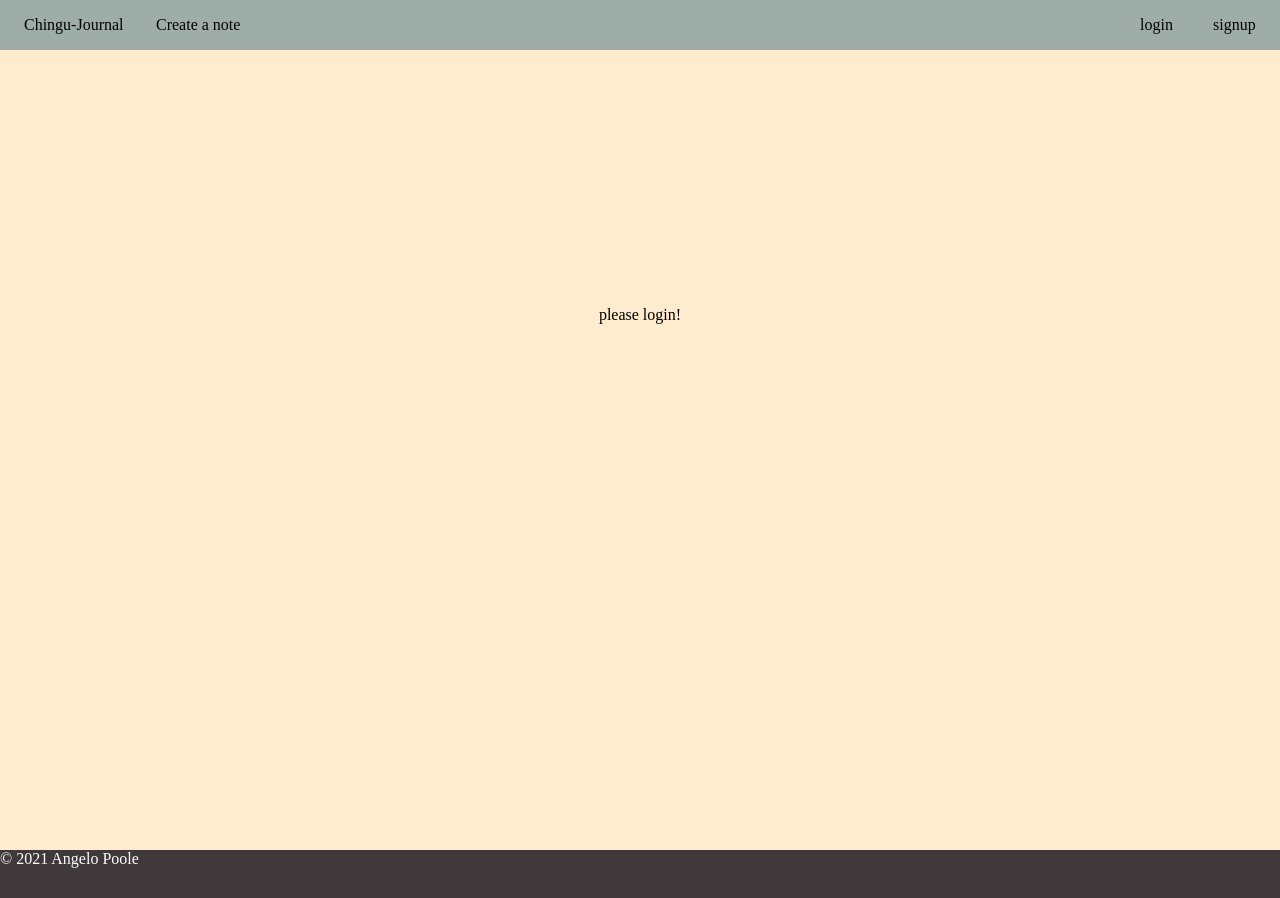
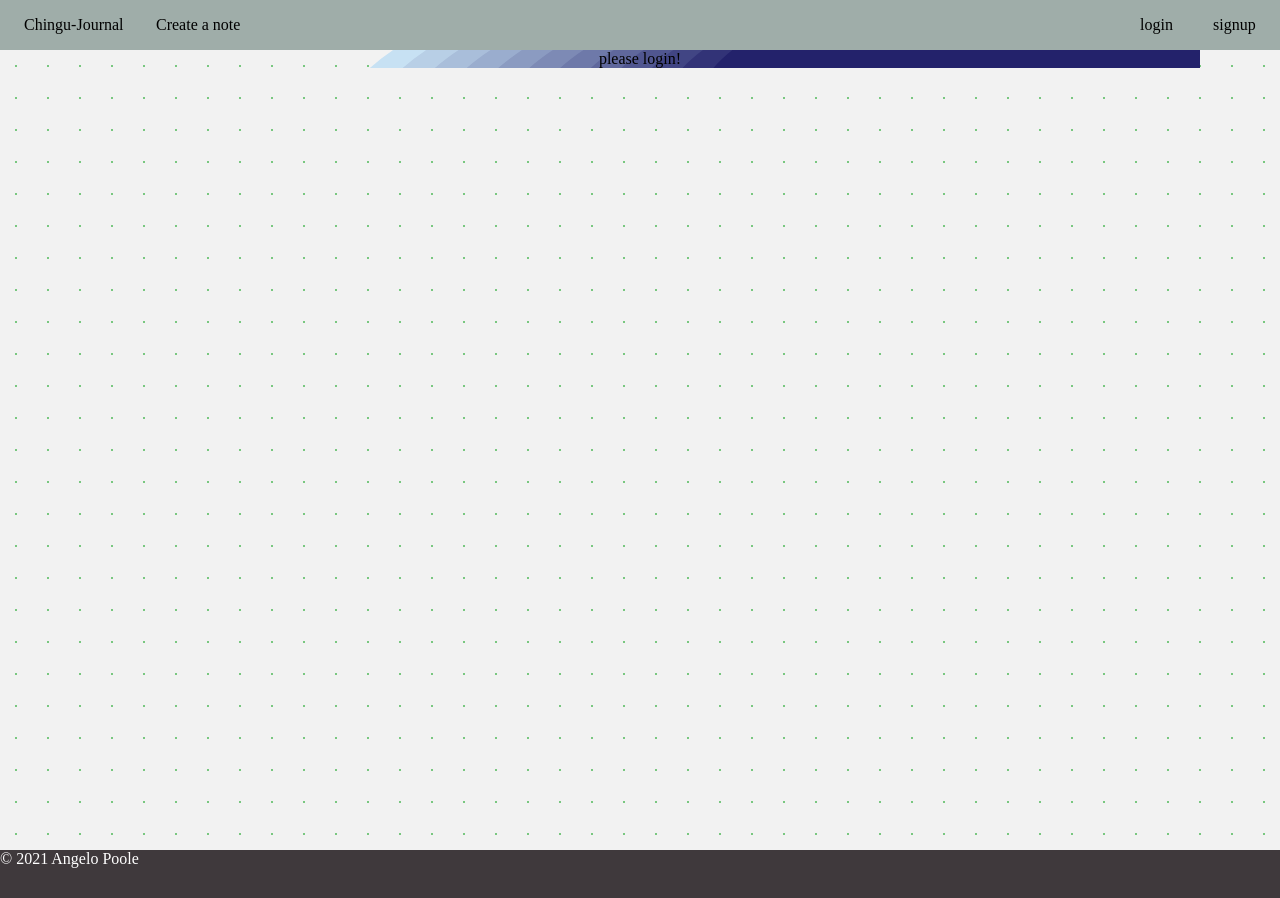
Before and after one commit to angelopoole/chingu-journalSolo, a React (Create React App) app in the folder Client/: page / in a window 1280 px wide. Built offline with nearby package versions, Linux system fonts and the light colour scheme.

Commit message:
add svg and import into homepage

```diff
--- a/Client/src/pages/HomePage.tsx
+++ b/Client/src/pages/HomePage.tsx
@@ -7,22 +7,26 @@ import { useAuth } from '../hooks/use-auth';
 
 import NotesForm from '../components/sections/NotesForm';
 import NoteShowcase from '../components/sections/NoteShowcase';
+import Background from '../images/HomepageBackground.svg';
 
 import { Note } from '../interfaces/NoteTypes';
 import EditNoteModal from '../components/sections/EditNoteModal';
 
 // @desc this pace is protected, will only show notes if user is logged in.
 
+const StyledLoginContainer = styled.div`
+  height: 100%;
+`;
+
 const StyledContainer = styled.div`
-  min-height: 90vh;
-  min-width: 100%;
+  /* height: 100%; */
 
   .login-message {
     text-align: center;
-    margin: auto;
-    padding: 20%;
-    background-color: blanchedalmond;
-    height: 100vh;
+  }
+
+  .bg-svg {
+    background: url(${Background}) no-repeat;
   }
 `;
 
@@ -52,9 +56,13 @@ const HomePage = () => {
 
   if (!auth?.user) {
     return (
-      <StyledContainer>
-        <div className='login-message'> please login!</div>
-      </StyledContainer>
+      <StyledLoginContainer id='terr'>
+        <StyledContainer>
+          <div className='bg-svg'>
+            <div className='login-message'> please login!</div>
+          </div>
+        </StyledContainer>
+      </StyledLoginContainer>
     );
   }
 
```
Also changed, not shown: Client/src/images/HomepageBackground.svg (added).
